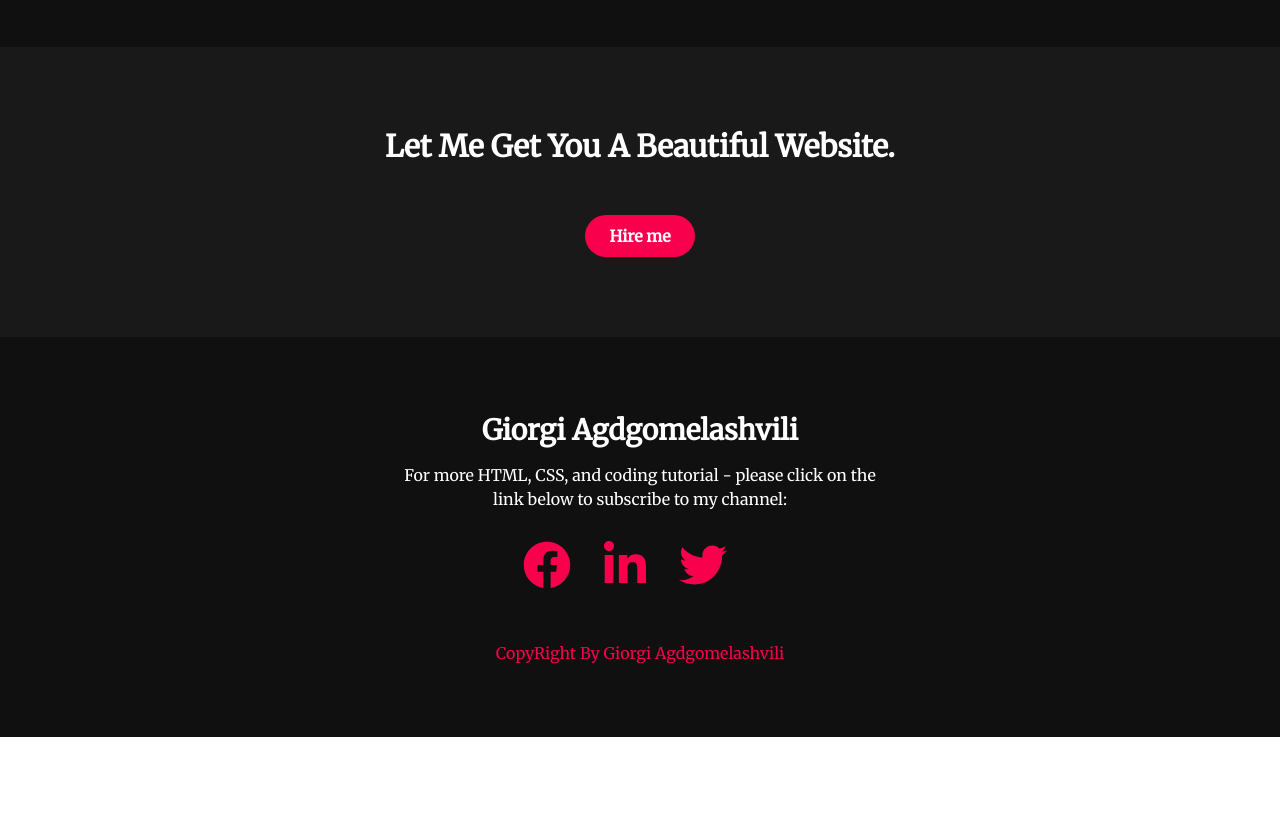
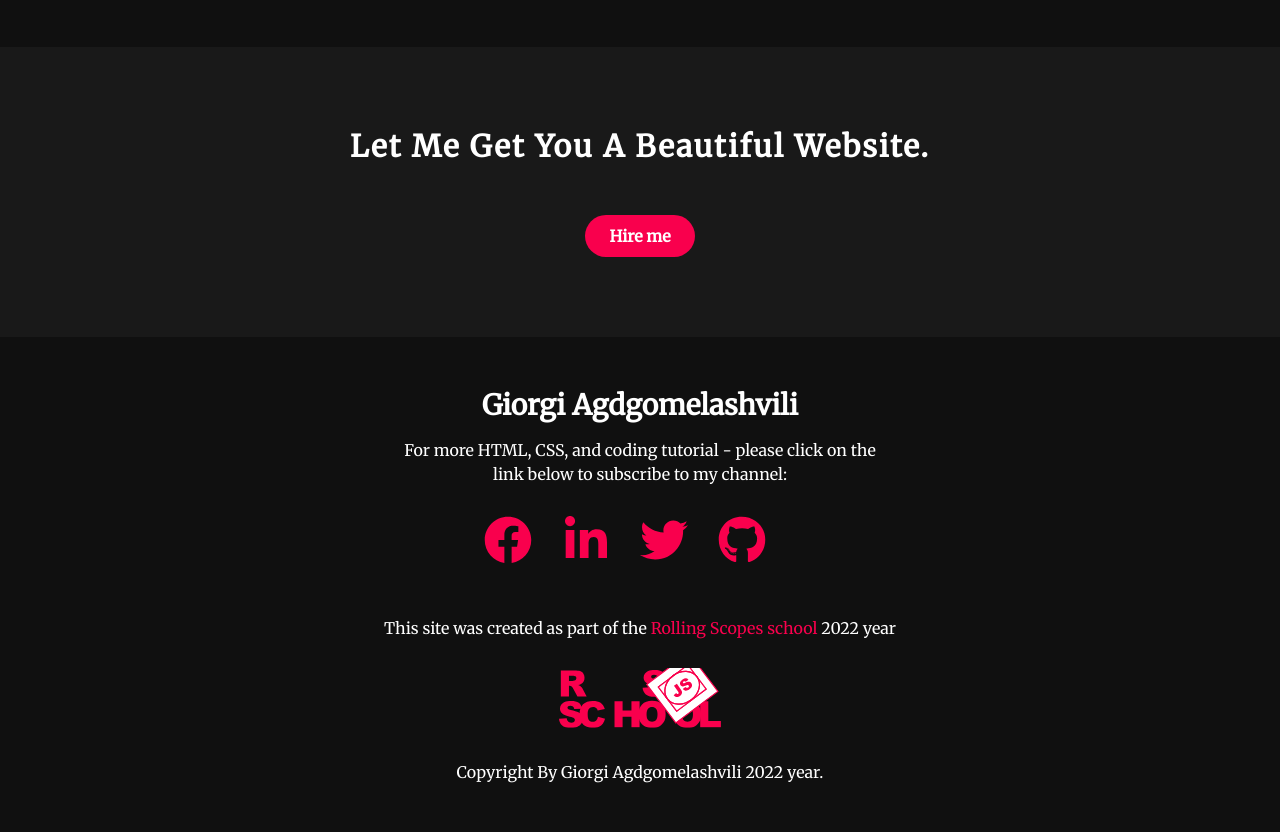
Before and after one commit to agdgom18/rsschool-cv, a plain HTML site: page index.html in a window 1280 px wide. Shown: the part 2420-3252 px from the top of the page. Before the commit the page ends 3157 px from the top, so only its background shows below. Drawn offline with Linux system fonts and the light colour scheme.

Commit message:
feat: add new info in  the footer

```diff
--- a/index.html
+++ b/index.html
@@ -102,7 +102,7 @@
       </section>
       <section class="contact-me">
         <div class="contact">
-          <p>Let Me Get You A Beautiful Website.</p>
+          <h4>Let Me Get You A Beautiful Website.</h4>
           <button class="btn-contact" type="submit">Hire me</button>
         </div>
       </section>
@@ -122,8 +122,13 @@
         <li class="social-icons">
           <a href="#"> <img src="/img/twitter.svg" alt=""> </a>
         </li>
+        <li class="social-icons">
+          <a href="https://github.com/agdgom18" target="_blank"> <img src="/img/github 1.svg" alt=""> </a>
+        </li>
       </ul>
-      <p class="copyright">CopyRight By Giorgi Agdgomelashvili</p>
+      <p class="about-site">This site was created as part of the <a class="rs" href="https://rs.school/js/" target="_blank">Rolling Scopes school </a>2022 year</p>
+      <a href="https://rs.school/js/" target="_blank"><img class="rs-school" src="/img/rs_school_js.svg" alt=""></a>
+      <p class="copyright">Copyright By Giorgi Agdgomelashvili 2022 year.</p>
     </footer>
   </body>
 </html>
--- a/style.css
+++ b/style.css
@@ -227,7 +227,7 @@ h4 {
   flex-direction: column;
   justify-content: center;
 }
-.contact p {
+.contact h4 {
   color: white;
   font-size: 30px;
   font-weight: bold;
@@ -260,7 +260,7 @@ h4 {
   flex-direction: column;
   justify-content: center;
   width: 100%;
-  height: 400px;
+  min-height: 400px;
   position: relative;
 }
 
@@ -270,7 +270,7 @@ h4 {
   line-height: 36px;
   font-weight: bold;
   margin-bottom: 15px;
-  padding-top: 30px;
+  padding-top: 50px;
   text-align: center;
 }
 
@@ -300,11 +300,25 @@ h4 {
   margin-bottom: 50px;
 }
 .copyright {
-  padding-bottom: 30px;
-  color: #f9004d;
+  padding-bottom: 50px;
+  color: white;
 }
 
 .social-icons img:hover {
   transform: scale(1.3);
   transition: 0.4s;
 }
+.rs{
+  text-decoration: none;
+  color: #f9004d;
+}
+.rs-school{
+height: 60px;
+margin-bottom: 30px ;
+}
+
+.about-site{
+  color: white;
+  margin-bottom: 30px;
+
+}
```
Also changed, not shown: img/github 1.svg (added), img/rs_school_js.svg (added).
